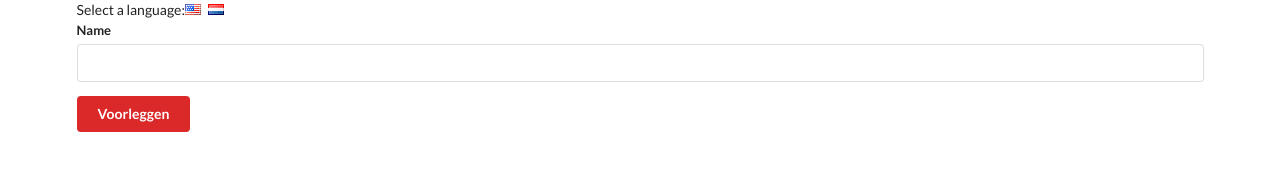
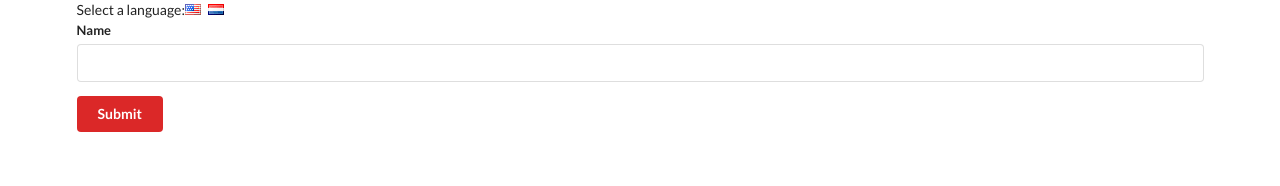
Before and after one commit to mindeleven/sample-app-react-context-translate, a React (Create React App) app: page / in a window 1280 px wide. Shown: the top 186 px of the page. Built offline with nearby package versions, Linux system fonts and the light colour scheme.

Commit message:
Modifying the Button component to make use of the language switch through context.

```diff
--- a/src/components/Button.js
+++ b/src/components/Button.js
@@ -9,7 +9,7 @@ class Button extends React.Component {
         {(color) =>
           <button className={`ui button ${color}`}>
             <LanguageContext.Consumer>
-              {(value) => value === 'english' ? 'Submit' : 'Voorleggen'}
+              {({ language }) => language === 'english' ? 'Submit' : 'Voorleggen'}
             </LanguageContext.Consumer>
           </button>
       }
```
